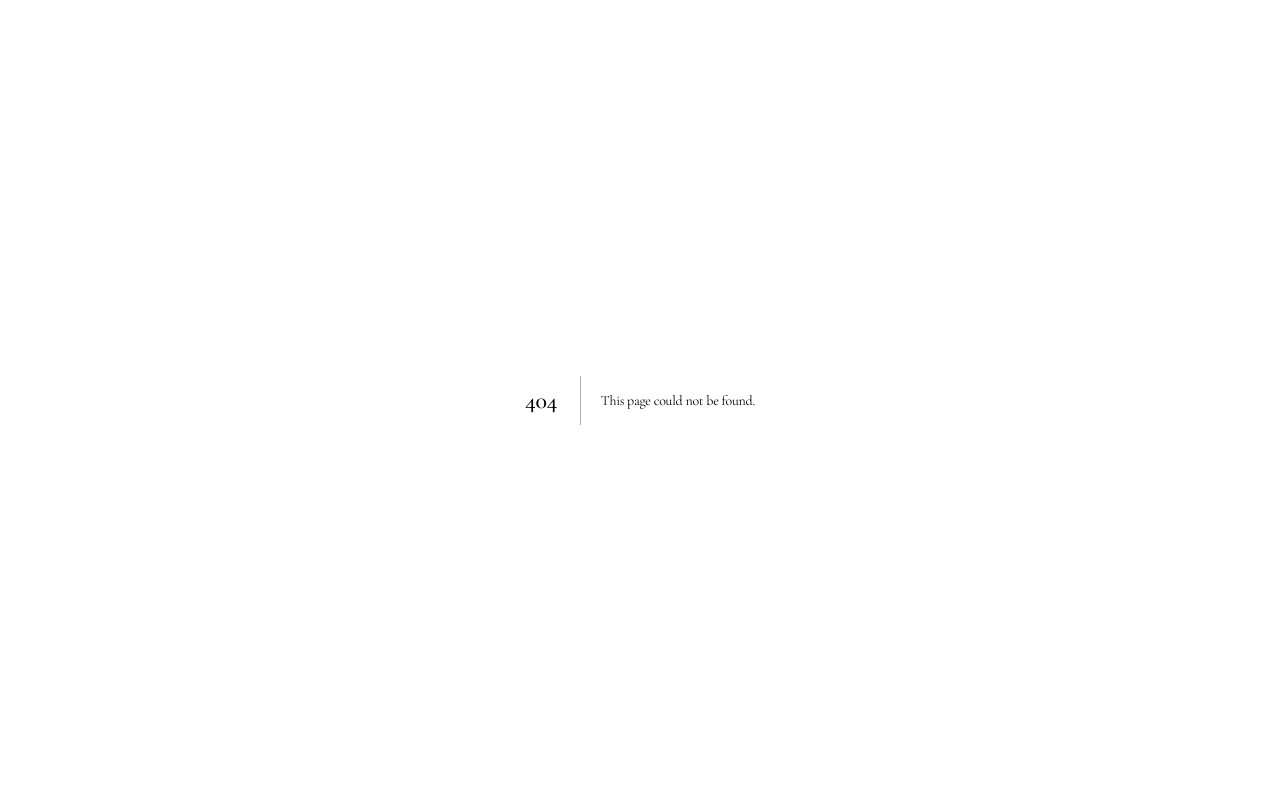
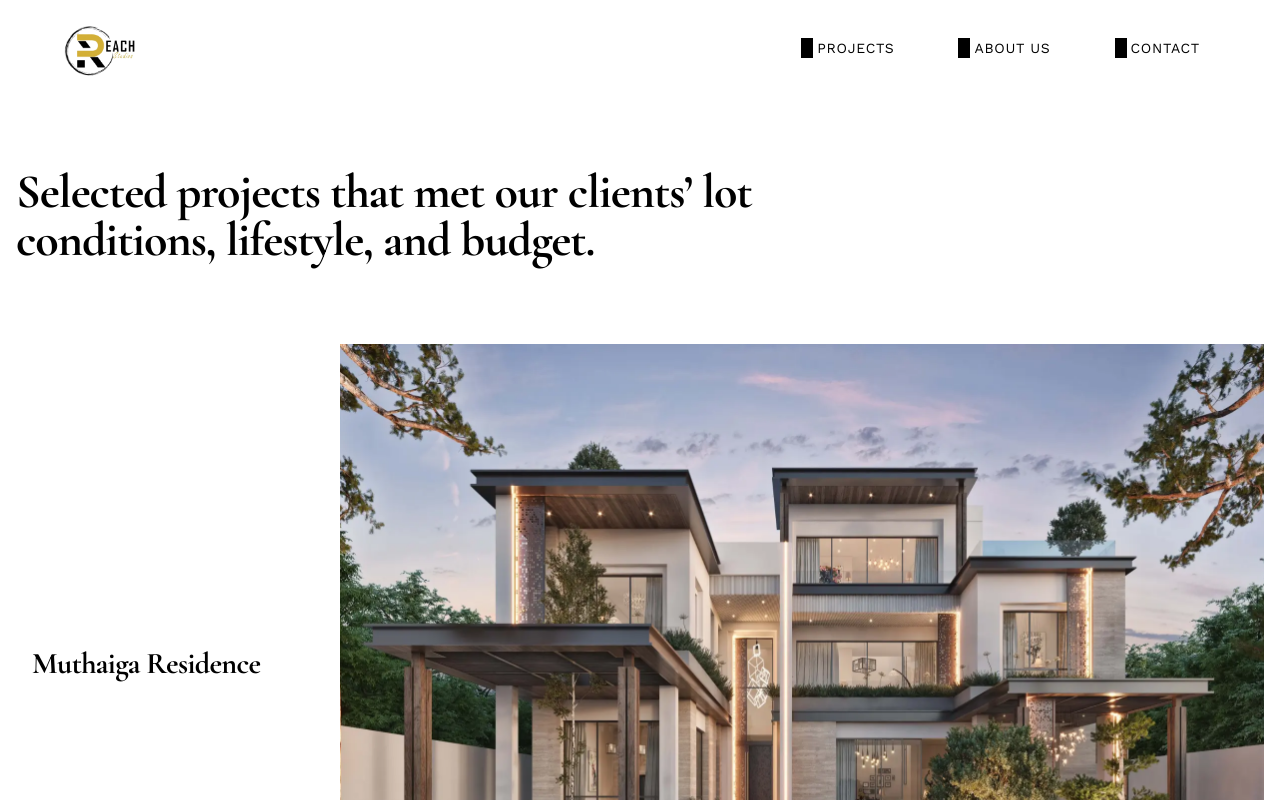
Before and after one commit to ngachadavid/reach-design, a Next.js app: page /projects in a window 1280 px wide. Before the commit this address had no page. Shown: the top 800 px of the page. Built offline with nearby package versions, Linux system fonts and the light colour scheme.

Commit message:
stacked projects

```diff
--- /dev/null
+++ b/app/(pages)/projects/page.jsx
@@ -0,0 +1,12 @@
+import Navbar from '@/app/components/global/Navbar'
+import ProjectsPage from '@/app/components/projects/ProjectsPage'
+import React from 'react'
+
+export default function page() {
+  return (
+    <div>
+        <Navbar />
+        <ProjectsPage />
+    </div>
+  )
+}
--- /dev/null
+++ b/app/components/projects/ProjectsPage.jsx
@@ -0,0 +1,56 @@
+'use client';
+
+const projects = [
+  {
+    title: "Muthaiga Residence",
+    image: "/images/muthaiga/background.webp",
+  },
+  {
+    title: "Chuna Estate Residence",
+    image: "/images/chuna/background.webp",
+  },
+  {
+    title: "A Frame Houses",
+    image: "/images/a_frame/background.webp",
+  },
+];
+
+export default function ProjectsPage() {
+  return (
+    <section className="bg-white text-black px-4 2xl:px-0 pt-32 pb-10">
+      <div className="max-w-7xl mx-auto">
+        {/* Header */}
+        <h1 className="text-4xl md:text-5xl font-extrabold tracking-tight w-[70%] text-start mt-10 mb-20">
+          Selected projects that met our clients’ lot conditions, lifestyle, and budget.
+        </h1>
+         </div>
+
+        {/* Projects list */}
+        <div className="w-full flex flex-col pl-4">
+          {projects.map((project, idx) => (
+            <div
+              key={idx}
+              className="flex flex-col md:flex-row items-start md:items-center gap-0"
+            >
+              {/* Left: Project name */}
+              <div className="w-full md:w-1/4">
+                <h2 className="text-2xl md:text-3xl font-bold tracking-tight">
+                  {project.title}
+                </h2>
+              </div>
+
+              {/* Right: Image */}
+              <div className="w-full md:w-3/4">
+                <img
+                  src={project.image}
+                  alt={project.title}
+                  className="w-full h-[80vh] object-cover"
+                />
+              </div>
+            </div>
+          ))}
+        </div>
+
+    </section>
+  );
+}
```
